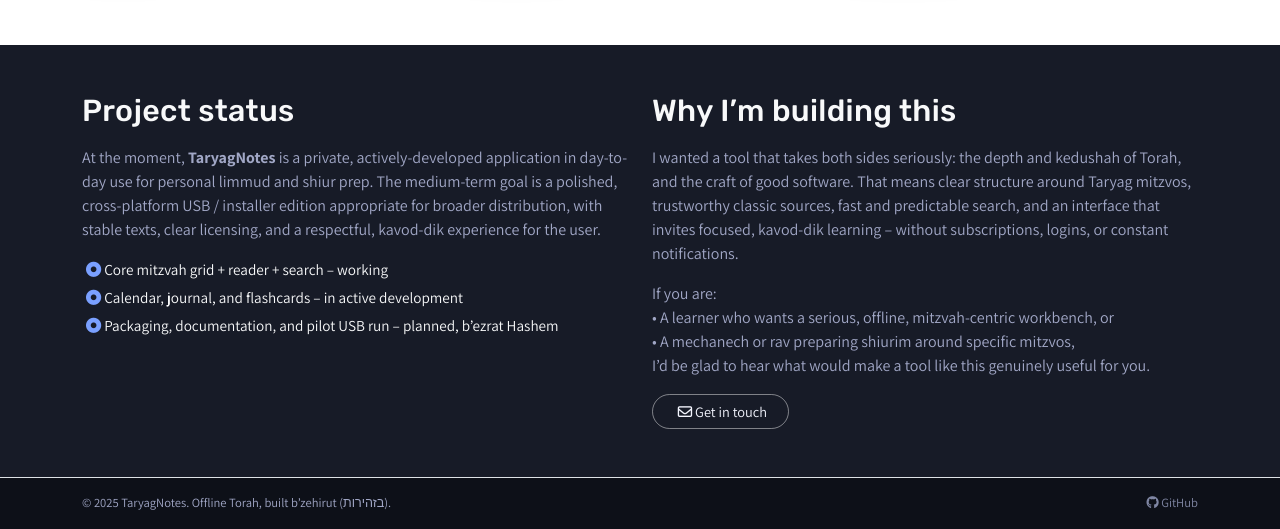
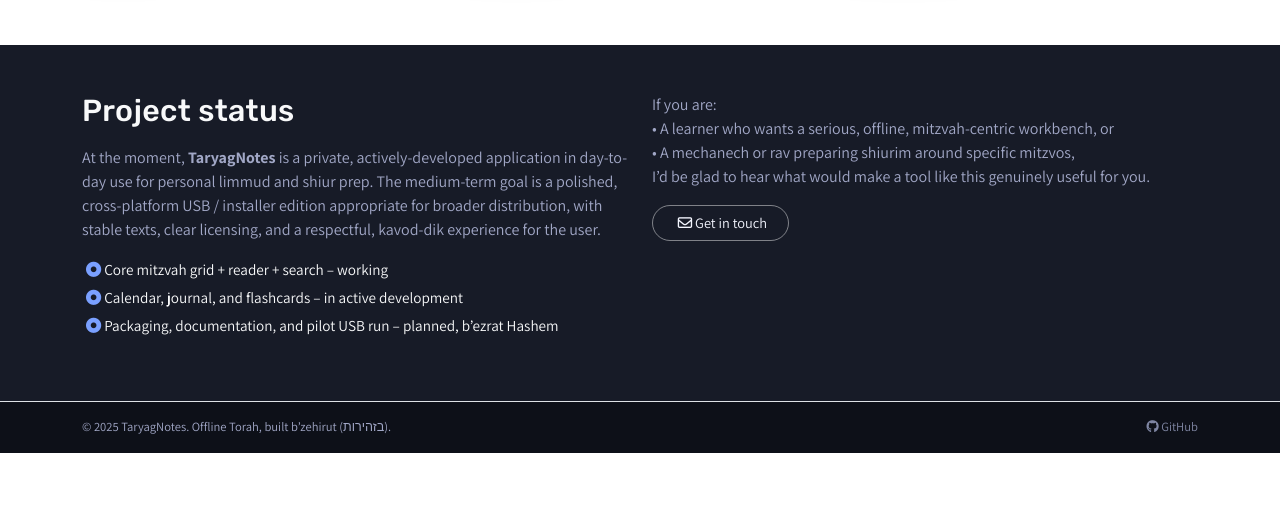
Before and after one commit to Menachem-D/Portfolio, a plain HTML site: page index.html in a window 1280 px wide. Shown: the part 3122-3651 px from the top of the page. After the commit the page ends 3575 px from the top, so only its background shows below. Drawn offline with nearby package versions, Linux system fonts and the light colour scheme.

Commit message:
Remove section title and introductory paragraph
Removed introductory text about building the tool.

```diff
--- a/index.html
+++ b/index.html
@@ -383,13 +383,7 @@ ftsIndex.Insert(page);
             </div>
 
             <div class="col-md-6">
-                <h2 class="section-title mb-3">Why I’m building this</h2>
-                <p class="text-muted">
-                    I wanted a tool that takes both sides seriously: the depth and kedushah of Torah, and
-                    the craft of good software. That means clear structure around Taryag mitzvos, trustworthy
-                    classic sources, fast and predictable search, and an interface that invites focused,
-                    kavod-dik learning – without subscriptions, logins, or constant notifications.
-                </p>
+
                 <p class="text-muted">
                     If you are:
                     <br>• A learner who wants a serious, offline, mitzvah-centric workbench, or
```
